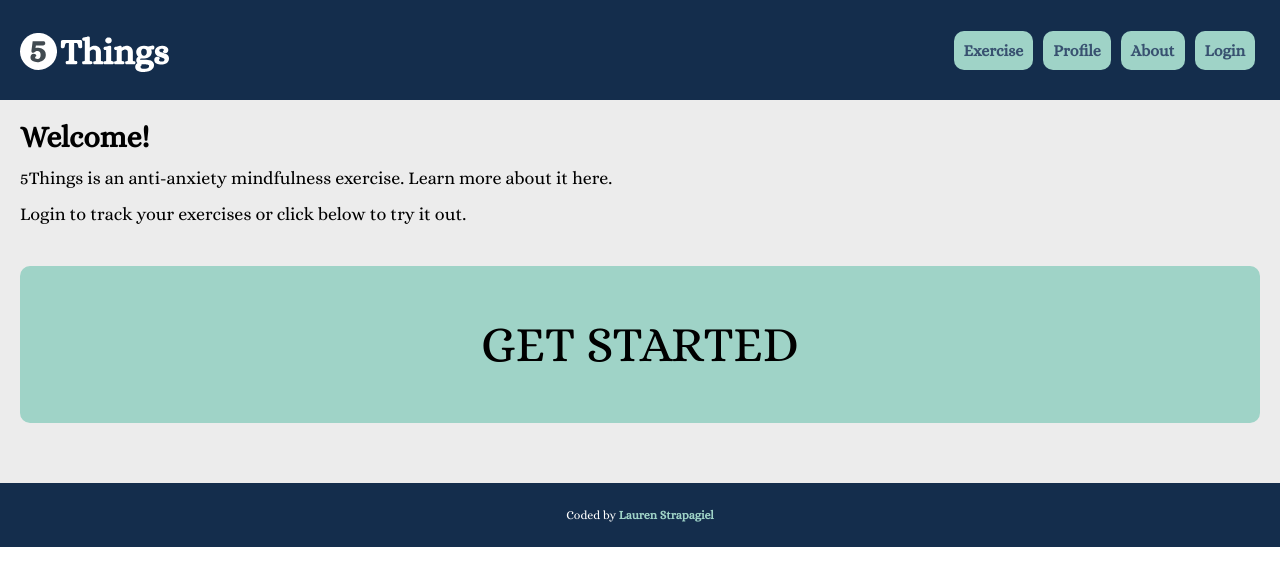
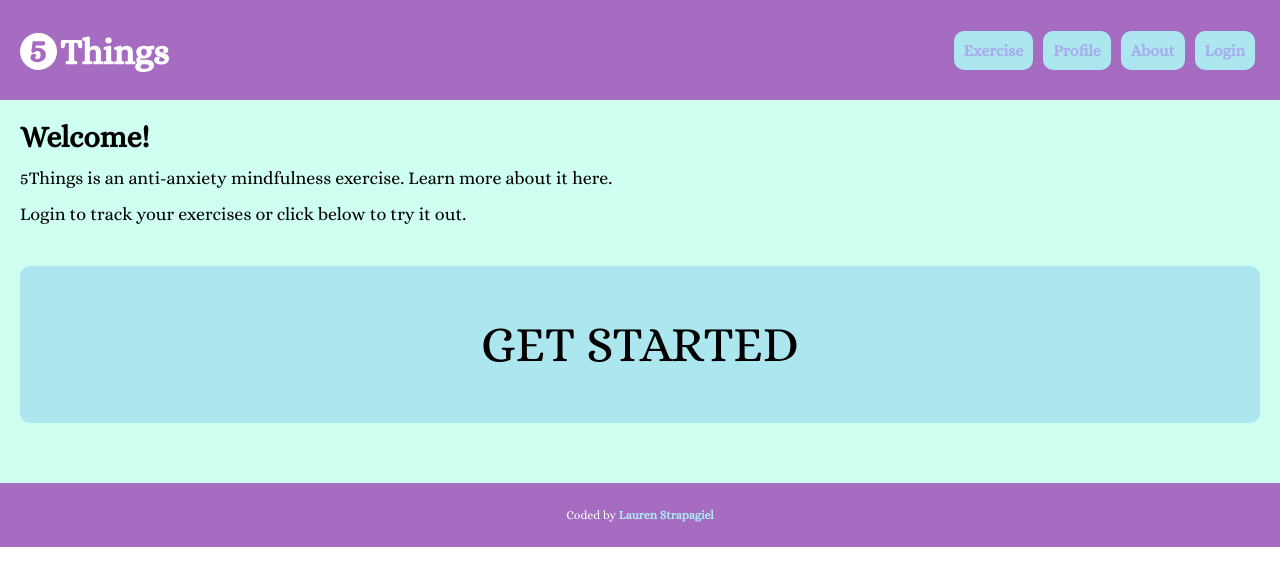
Before and after one commit to laurenstrapagiel/5things, a React (Create React App) app: page / in a window 1280 px wide. Shown: the top 586 px of the page. Built offline with nearby package versions, Linux system fonts and the light colour scheme.

Commit message:
playing with colours

```diff
--- a/package.json
+++ b/package.json
@@ -7,6 +7,7 @@
     "@testing-library/react": "^13.4.0",
     "@testing-library/user-event": "^13.5.0",
     "axios": "^1.6.8",
+    "babel": "^6.23.0",
     "jwt-decode": "^4.0.0",
     "navigate": "^0.3.6",
     "react": "^18.2.0",
--- a/src/components/header/header.scss
+++ b/src/components/header/header.scss
@@ -47,7 +47,7 @@
   border: none;
 
   &:hover {
-    background-color: $grey;
+    background-color: $primary-light;
   }
 }
 }
--- a/src/pages/exercise/exercise.scss
+++ b/src/pages/exercise/exercise.scss
@@ -4,7 +4,7 @@
 @use "../../styles/partials/global" as *;
 
 .exercise {
-  background-color: $grey;
+  background-color: $primary-light;
   padding: 20px;
 }
 
--- a/src/pages/homepage/homepage.scss
+++ b/src/pages/homepage/homepage.scss
@@ -4,7 +4,7 @@
 @use "../../styles/partials/global" as *;
 
 .homepage {
-    background-color: $grey;
+    background-color: $primary-light;
     padding: 20px;
 
     &__text {
--- a/src/styles/partials/_colors.scss
+++ b/src/styles/partials/_colors.scss
@@ -1,6 +1,6 @@
-$grey: #ececec;
-$primary: #9fd3c7;
-$primary-medium: #385170;
-$primary-dark: #142d4c;
+$primary-light: #cefff1;
+$primary: #ace7ef;
+$primary-medium: #a6acec;
+$primary-dark: #a56cc1;
 $black: black;
 $white: white;
--- a/src/styles/partials/_global.scss
+++ b/src/styles/partials/_global.scss
@@ -27,7 +27,7 @@ p {
 
 a {
   text-decoration: none;
-  font-weight: bold;
+  font-weight: 900;
   color: $primary-medium;
 }
 
```
Also changed, not shown: src/assets/logo/5.svg, 1 other file (tests, documents, lock files or other folders).
